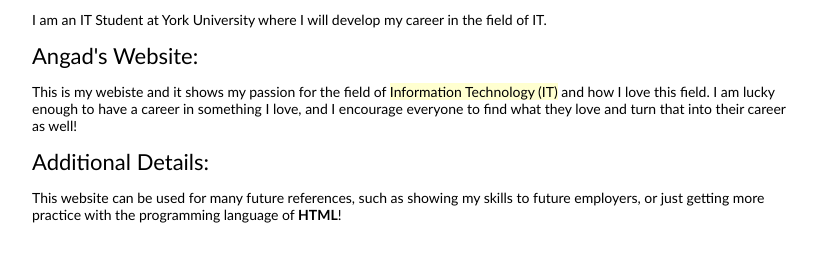
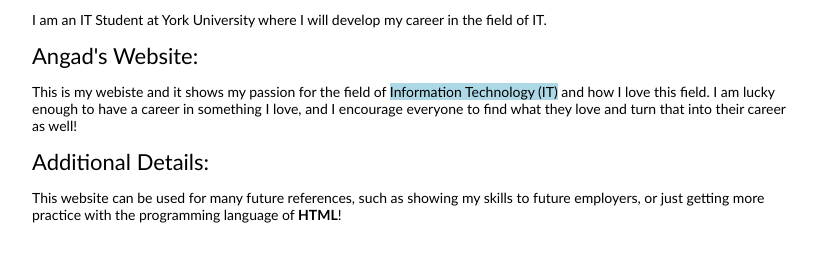
Before and after one commit to 11Angad1/IamAngad, a plain HTML site: page index.html in a window 1280 px wide. Shown: the part 90-352 px from the top of the page, without its empty margins (228-1044 px from the left). Drawn offline with Linux system fonts and the light colour scheme.

Commit message:
Update stylesheet.css

```diff
--- a/stylesheet.css
+++ b/stylesheet.css
@@ -131,5 +131,5 @@ h2 {
 }
 
 span.highlight {
-  background-color: #ffffd0;
+  background-color: lightblue;
 }
```
